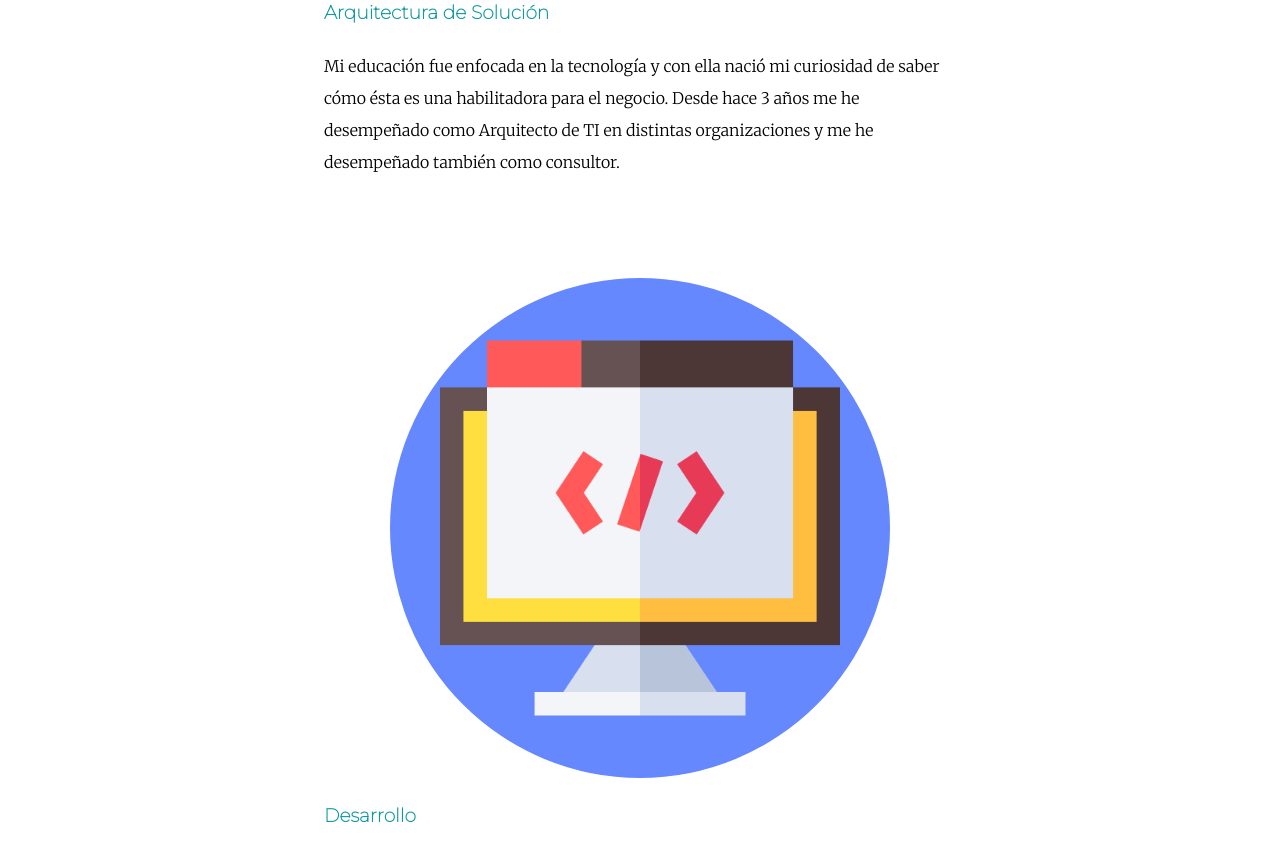
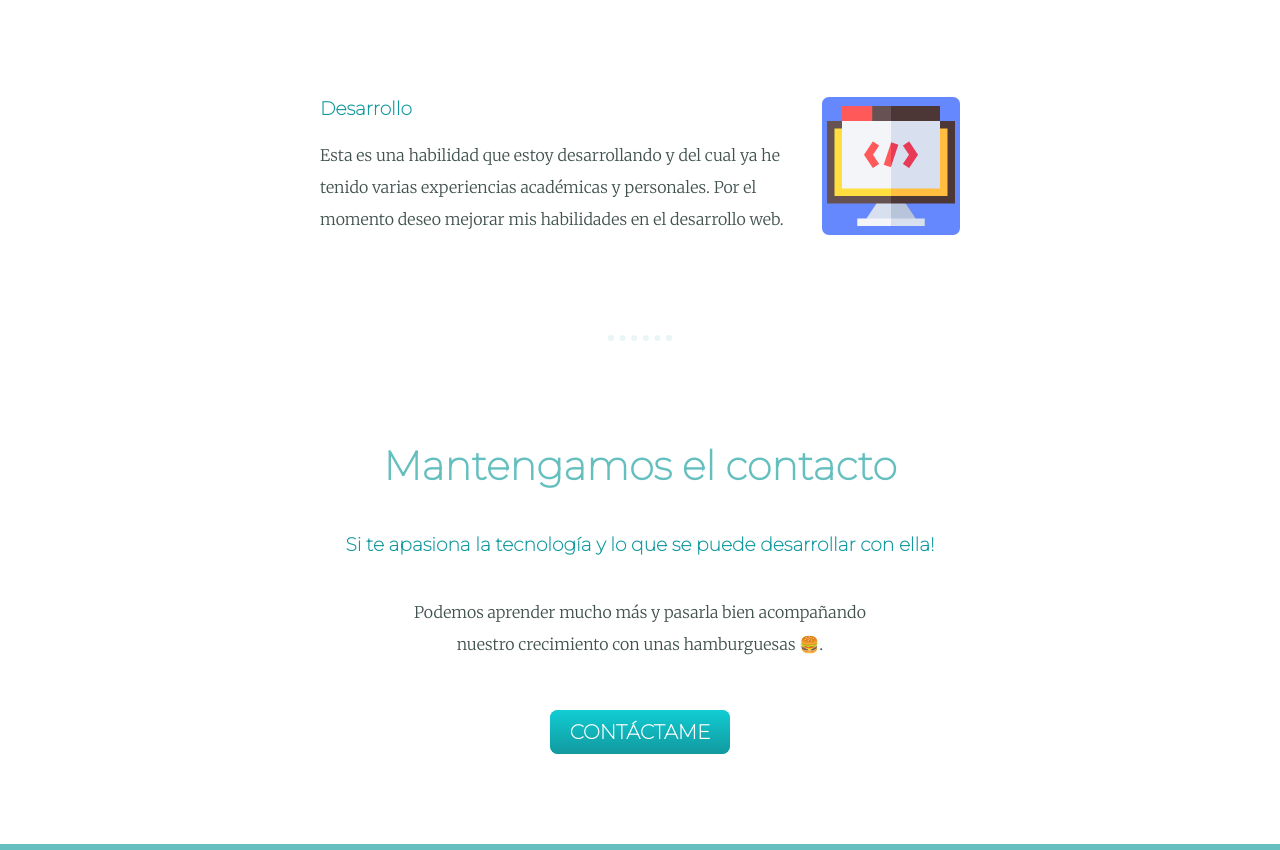
Before and after one commit to SebastianSCorrea/CV2, a plain HTML site: page index.html in a window 1280 px wide. Shown: the part 1931-2781 px from the top of the page. Drawn offline with Linux system fonts and the light colour scheme.

Commit message:
Versión final con CSS

```diff
--- a/css/styles.css
+++ b/css/styles.css
@@ -1,46 +1,88 @@
 body {
+  color: #40514E;
   text-align: center;
   font-family: 'Merriweather', serif;
+  margin: 0;
 }
 
 h1 {
+  color: #66BFBF;
   font-size: 5.625rem;
   margin: 50px auto 0 auto;
   font-family: 'Sacramento','Cookie', cursive;
-  color: #66BFBF;
 }
 
 h2{
+  color: #66BFBF;
   font-family: 'Montserrat', sans-serif;
   font-size: 2.5rem;
-  color: #66BFBF;
-    font-weight: normal;
+  font-weight: bolder;
+  padding-bottom: 10px;
 }
 
 h3{
+  color: #11999E;
   font-family: 'Montserrat', sans-serif;
-  color: #11999E;
+  font-weight: bolder;
+}
+
+p{
+  line-height: 2;
+}
+
+.top-container {
+  background-color: #EAF6F6;
+  position: relative;
+  padding-top: 100px;
+}
+
+.middle-container{
+  margin: 100px 0;
+}
+
+.bottom-container{
+  background-color: #66BFBF;
+  padding: 50px 0 20px;
 }
 
 a{
   color: #11999E;
+  font-family: 'Montserrat', sans-serif;
+  margin: 10px 20px;
+  text-decoration: none;
+  font-weight: bolder;
 }
 
-.top-container {
-  background-color: #caf7e3;
-  position: relative;
-  padding-top: 100px;
+a:hover{
+  color: #EAF6F6;
+}
+
+hr {
+  border: dotted #EAF6F6 6px;
+  border-bottom: none;
+  width: 4%;
+  margin: 100px auto;
+}
+
+.intro{
+  width: 30%;
+  margin: auto;
+}
+
+.contact-message{
+  width: 40%;
+  margin: 40px auto 60px;
 }
 
 .top-cloud {
   position: absolute;
-  top: 50px;
   right: 300px;
+  top: 40px;
 }
 
 .bottom-cloud{
   position:absolute;
-  left: 300px;
+  left: 250px;
   bottom: 300px;
 }
 
@@ -49,24 +91,61 @@ a{
   height: 300px;
 }
 
-.img-container {
-  margin: 0 auto;
-  width: 500px;
-  height: 500px;
-  text-align: center;
-  background-color: #6688FF;
-  border-radius: 100%;
-}
-
-.img-container img{
-  width: 400px;
-  height: 400px;
-  margin-top: 50px;
-}
-
 .skill-row {
   margin: 100px auto 100px auto;
   width: 50%;
   text-align: left;
-  line-height: 2;
 }
+
+.archi-img {
+  width: 20%;
+  float: left;
+  border: 5px solid #6688FF;
+  background-color: #6688FF;
+  border-radius: 5%;
+  margin-right: 30px;
+}
+
+.dev-img{
+  width: 20%;
+  float: right;
+  border: 5px solid #6688FF;
+  background-color: #6688FF;
+  border-radius: 5%;
+  margin-left: 30px;
+}
+
+.copyright{
+  color: #EAF6F6;
+  font-size: 0.75rem;
+  padding: 20px 0;
+}
+
+
+
+.btn {
+  background: #11CDD4;
+  background-image: -webkit-linear-gradient(top, #11CDD4, #11999E);
+  background-image: -moz-linear-gradient(top, #11CDD4, #11999E);
+  background-image: -ms-linear-gradient(top, #11CDD4, #11999E);
+  background-image: -o-linear-gradient(top, #11CDD4, #11999E);
+  background-image: linear-gradient(to bottom, #11CDD4, #11999E);
+  -webkit-border-radius: 8;
+  -moz-border-radius: 8;
+  border-radius: 8px;
+  font-family: 'Montserrat',sans-serif;
+  color: #ffffff;
+  font-size: 20px;
+  padding: 10px 20px 10px 20px;
+  text-decoration: none;
+}
+
+.btn:hover {
+  background: #30E3CB;
+  background-image: -webkit-linear-gradient(top, #30E3CB, #2BC4AD);
+  background-image: -moz-linear-gradient(top, #30E3CB, #2BC4AD);
+  background-image: -ms-linear-gradient(top, #30E3CB, #2BC4AD);
+  background-image: -o-linear-gradient(top, #30E3CB, #2BC4AD);
+  background-image: linear-gradient(to bottom, #30E3CB, #2BC4AD);
+  text-decoration: none;
+}
--- a/index.html
+++ b/index.html
@@ -20,34 +20,30 @@
   </div>
   <div class="middle-container">
     <div class="profile">
-      <img src="images/Sebastian_2_Ingenium_900.png" alt="">
+      <img src="images/Sebastian_2_Ingenium_900.png" alt="sebastian-profile-img">
       <h2>Hola.</h2>
-      <p>Soy un Arquitecto de TI y Desarrollador Web. Me encanta compartir con mis amigos y viajar.</p>
+      <p class="intro">Soy un Arquitecto de TI y Desarrollador Web. Me encanta compartir con mis amigos y viajar.</p>
     </div>
     <hr>
     <div class="skills">
       <h2>Mis Habilidades.</h2>
       <div class="skill-row">
-        <div class="img-container">
-          <img class="" src="images/Architecture.png" alt="">
-        </div>
+        <img class="archi-img" src="images/Architecture.png" alt="architecture-img">
         <h3>Arquitectura de Solución</h3>
-        <p>Mi educación fue enfocada en la tecnología y con ella nació mi curiosidad de saber cómo ésta es una habilitadora para el negocio. Desde hace 3 años me he desempeñado como Arquitecto de TI en distintas organizaciones y me he desempeñado
+        <p class="archi-skill-desc">Mi educación fue enfocada en la tecnología y con ella nació mi curiosidad de saber cómo ésta es una habilitadora para el negocio. Desde hace 3 años me he desempeñado como Arquitecto de TI en distintas organizaciones y me he desempeñado
           también como consultor.</p>
       </div>
       <div class="skill-row">
-        <div class="img-container">
-          <img class="" src="images/development.png" alt="">
-        </div>
+        <img class="dev-img" src="images/development.png" alt="development-img">
         <h3>Desarrollo</h3>
-        <p>Esta es una habilidad que estoy desarrollando y del cual ya he tenido varias experiencias académicas y personales. Por el momento deseo mejorar mis habilidades en el desarrollo web.</p>
+        <p class="dev-skill-desc">Esta es una habilidad que estoy desarrollando y del cual ya he tenido varias experiencias académicas y personales. Por el momento deseo mejorar mis habilidades en el desarrollo web.</p>
       </div>
     </div>
     <hr>
     <div class="contact-me">
       <h2>Mantengamos el contacto</h2>
       <h3>Si te apasiona la tecnología y lo que se puede desarrollar con ella!</h3>
-      <p>Podemos aprender mucho más y pasarla bien acompañando nuestro crecimiento con unas hamburguesas 🍔.</p>
+      <p class="contact-message">Podemos aprender mucho más y pasarla bien acompañando nuestro crecimiento con unas hamburguesas 🍔.</p>
       <a class="btn" href="mailto:s.siza@outlook.com">CONTÁCTAME</a>
     </div>
   </div>
@@ -57,9 +53,9 @@
     <a class="footer-link" href="https://co.linkedin.com/in/sebastian-siza/">LinkedIn</a>
     <a class="footer-link" href="https://github.com/">Github</a>
     <a class="footer-link" href="https://uniandes.edu.co/">Universidad</a>
-    <p>© 2021 Sebastián Correa.</p>
+    <p class="copyright">© 2021 Sebastián Correa.</p>
+    <div>Icons made by <a href="" title="ultimatearm">ultimatearm</a> from <a href="https://www.flaticon.com/" title="Flaticon">www.flaticon.com</a></div>
   </div>
-  <div>Icons made by <a href="" title="ultimatearm">ultimatearm</a> from <a href="https://www.flaticon.com/" title="Flaticon">www.flaticon.com</a></div>
 </body>
 
 </html>
```
